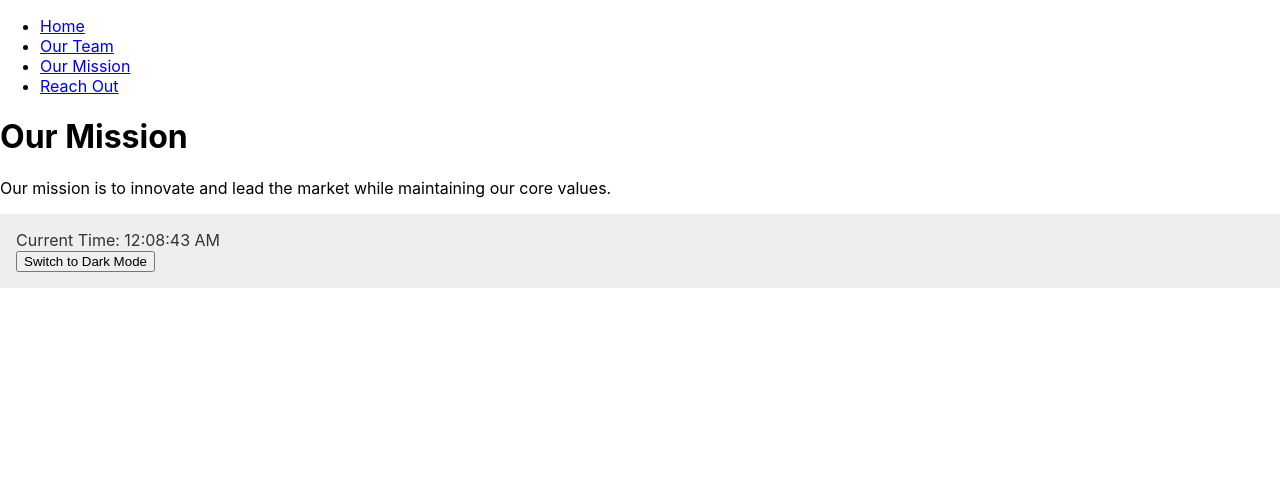
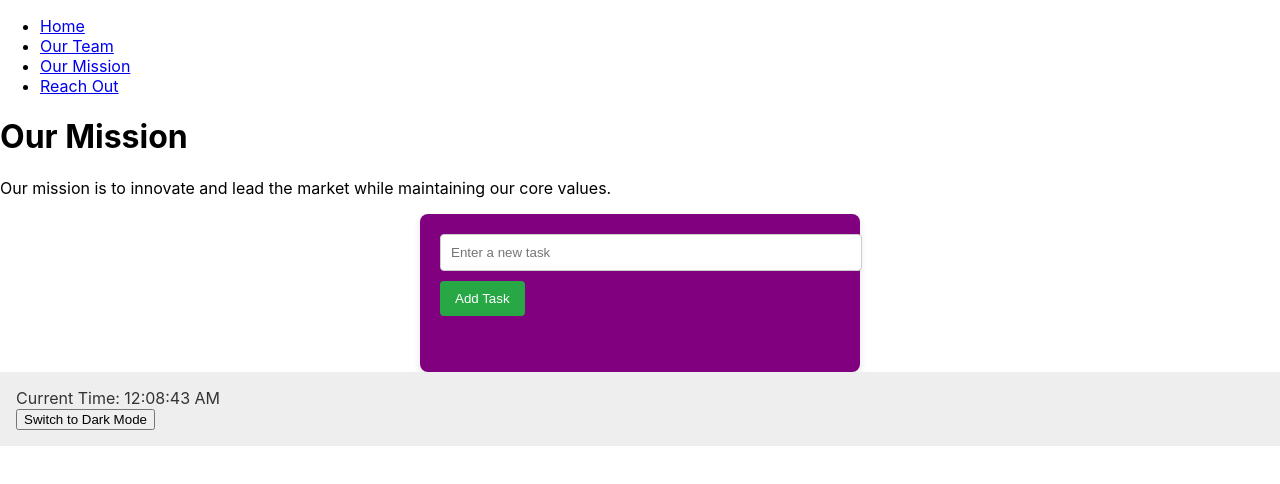
Before and after one commit to JulianLoewenherz/react-app-practice, a React (Create React App) app: page /our-mission in a window 1280 px wide. Shown: the top 484 px of the page. Built offline with nearby package versions, Linux system fonts and the light colour scheme.

Commit message:
created todolist and styled it

```diff
--- a/src/components/Home.js
+++ b/src/components/Home.js
@@ -1,5 +1,5 @@
 import React from 'react';
-import Testimonials from './components/Testimonials';
+import Testimonials from './Testimonials';
 
 function Home() {
   return (
--- a/src/components/OurMission.js
+++ b/src/components/OurMission.js
@@ -1,10 +1,12 @@
 import React from 'react';
+import TodoList from './TodoList.js';
 
 function OurMission() {
   return (
     <div>
       <h1>Our Mission</h1>
       <p>Our mission is to innovate and lead the market while maintaining our core values.</p>
+      <TodoList />
     </div>
   );
 }
--- /dev/null
+++ b/src/components/TodoList.css
@@ -0,0 +1,45 @@
+/* TodoList.css */
+.todo-container {
+    max-width: 400px;
+    margin: 0 auto;
+    padding: 20px;
+    background-color: #800080;
+    border-radius: 8px;
+    box-shadow: 0 4px 8px rgba(0, 0, 0, 0.1);
+  }
+
+  .todo-input {
+    width: 100%;
+    padding: 10px;
+    margin-bottom: 10px;
+    border: 1px solid #ccc;
+    border-radius: 4px;
+  }
+
+  .todo-button {
+    padding: 10px 15px;
+    background-color: #28a745;
+    color: white;
+    border: none;
+    border-radius: 4px;
+    cursor: pointer;
+    margin-bottom: 20px;
+  }
+
+  .todo-button:hover {
+    background-color: #218838;
+  }
+
+  .todo-list {
+    list-style-type: none;
+    padding: 0;
+  }
+
+  .todo-list-item {
+    padding: 10px;
+    border-bottom: 1px solid #ccc;
+  }
+
+  .todo-list-item:last-child {
+    border-bottom: none;
+  }
--- /dev/null
+++ b/src/components/TodoList.js
@@ -0,0 +1,40 @@
+// TodoList.js
+
+import React, { useState } from 'react';
+import './TodoList.css';  // Import the CSS file
+
+const TodoList = () => {
+    // Array state to hold the list of tasks
+    const [itemsArr, setItemsArr] = useState([]);
+    // Input field state to track the current task being typed
+    const [inputValue, setInputValue] = useState('');
+
+    // Function to handle adding a new task to the list
+    const handleAddTask = () => {
+        if (inputValue.trim() !== '') {  // Check if input is not empty
+            setItemsArr([...itemsArr, inputValue]); // Add the new task to the list
+            setInputValue('');  // Clear the input field
+        }
+    };
+
+    return (
+        <div className="todo-container">
+          <input
+            type="text"
+            value={inputValue}
+            onChange={(e) => setInputValue(e.target.value)}
+            className="todo-input"
+            placeholder="Enter a new task"
+          />
+          <button onClick={handleAddTask} className="todo-button">Add Task</button>
+
+          <ul className="todo-list">
+            {itemsArr.map((item, index) => (
+              <li key={index} className="todo-list-item">{item}</li>
+            ))}
+          </ul>
+        </div>
+      );
+};
+
+export default TodoList;
```
